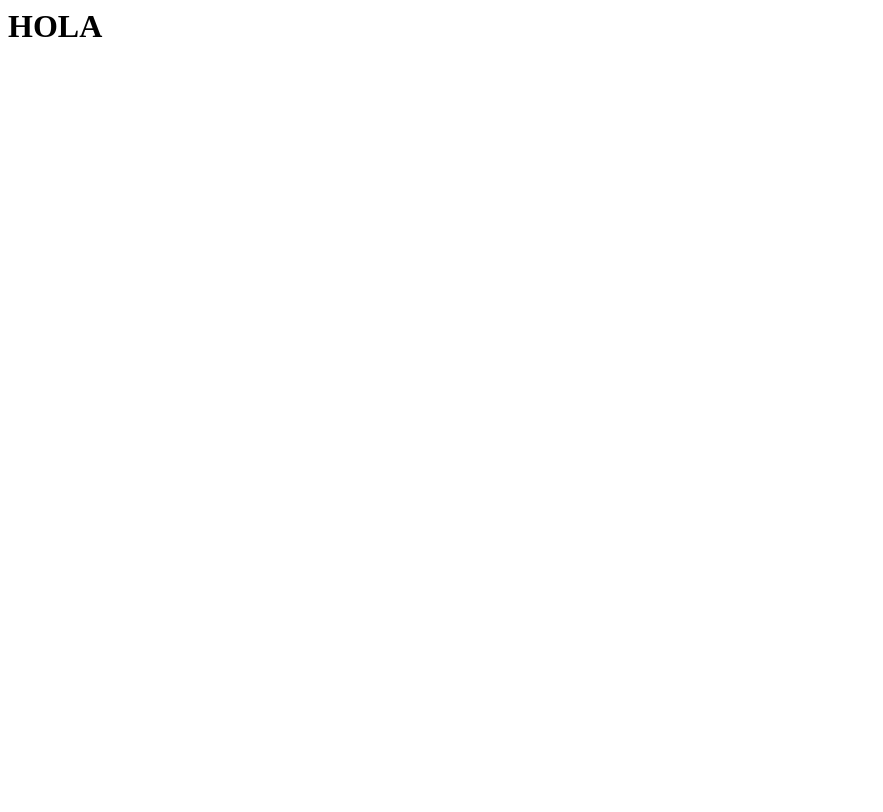
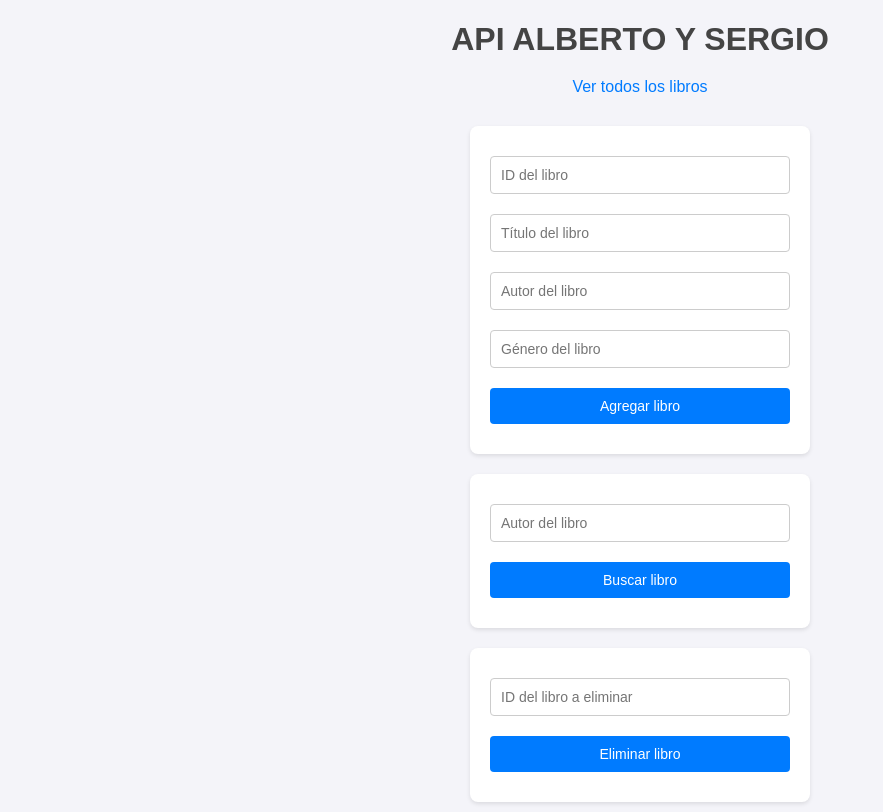
Before and after one commit to sergiosrs777/API_ED, a plain HTML site: page src/index.html in a window 1280 px wide. Shown: the whole page, without its empty margins (0-883 px from the left). Drawn offline with Linux system fonts and the light colour scheme.

Commit message:
Parte Alberto terminada

```diff
--- a/src/index.html
+++ b/src/index.html
@@ -1 +1,89 @@
-<h1>HOLA</h1>
+<html>
+    <head>
+        <title>API ALBERTO Y SERGIO</title>
+        <style>
+            body {
+                font-family: Arial, sans-serif;
+                background-color: #f4f4f9;
+                color: #333;
+                margin: 0;
+                padding: 0;
+                display: flex;
+                flex-direction: column;
+                align-items: center;
+                justify-content: center;
+                min-height: 100vh;
+            }
+
+            h1 {
+                margin-bottom: 20px;
+                color: #444;
+            }
+
+            a {
+                text-decoration: none;
+                color: #007BFF;
+                margin-bottom: 20px;
+                display: inline-block;
+            }
+
+            a:hover {
+                text-decoration: underline;
+            }
+
+            form {
+                background: #fff;
+                padding: 20px;
+                margin: 10px 0;
+                border-radius: 8px;
+                box-shadow: 0 2px 4px rgba(0, 0, 0, 0.1);
+                width: 300px;
+            }
+
+            form input, form button {
+                width: 100%;
+                padding: 10px;
+                margin: 10px 0;
+                border: 1px solid #ccc;
+                border-radius: 4px;
+                font-size: 14px;
+            }
+
+            form button {
+                background-color: #007BFF;
+                color: white;
+                border: none;
+                cursor: pointer;
+            }
+
+            form button:hover {
+                background-color: #0056b3;
+            }
+        </style>
+    </head>
+    <body>
+        <h1>API ALBERTO Y SERGIO</h1>
+        <a href="/todo">Ver todos los libros</a>
+
+        <!-- Formulario para agregar un libro -->
+        <form action="/agregar" method="POST">
+            <input type="text" name="id" placeholder="ID del libro" required>
+            <input type="text" name="titulo" placeholder="Título del libro" required>
+            <input type="text" name="autor" placeholder="Autor del libro" required>
+            <input type="text" name="genero" placeholder="Género del libro" required>
+            <button type="submit">Agregar libro</button>
+        </form>
+
+        <!-- Formulario para buscar un libro por autor -->
+        <form action="/argumento" method="GET">
+            <input type="text" name="autor" placeholder="Autor del libro" required>
+            <button type="submit">Buscar libro</button>
+        </form>
+
+        <!-- Formulario para eliminar un libro -->
+        <form action="/eliminar" method="POST">
+            <input type="text" name="id" placeholder="ID del libro a eliminar" required>
+            <button type="submit">Eliminar libro</button>
+        </form>
+    </body>
+</html>
```
Also changed, not shown: 5 other files.
